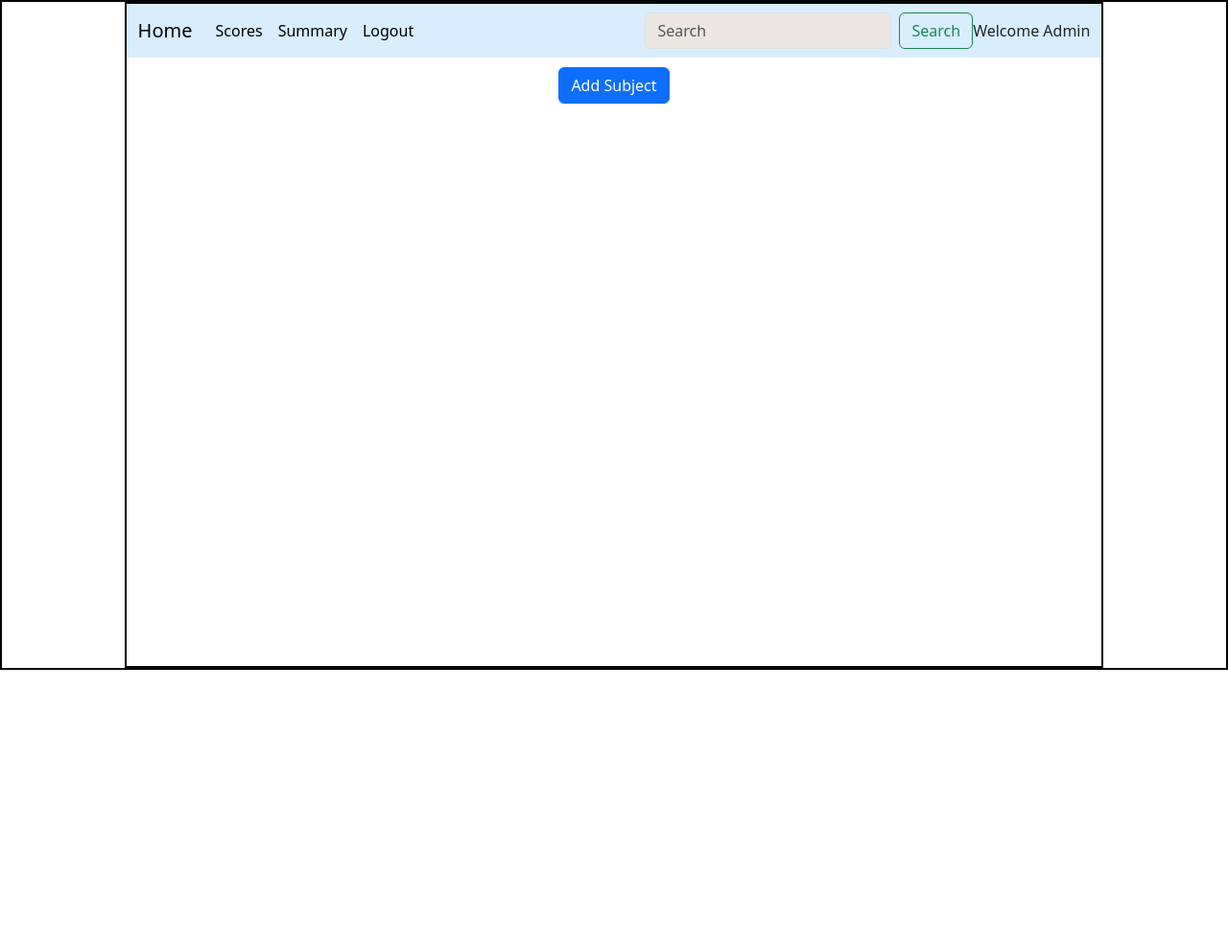
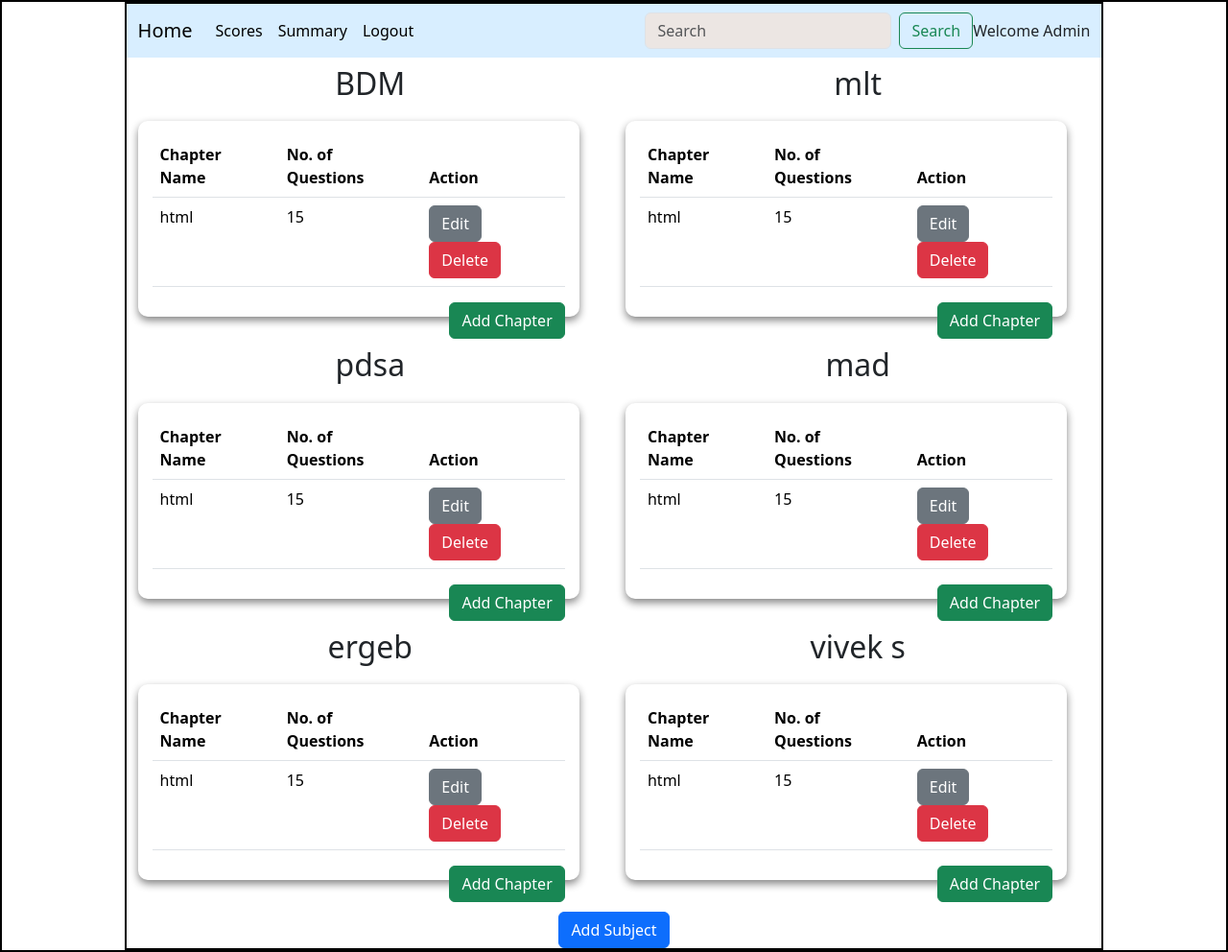
Before and after one commit to 23f2000790/Quiz-Master-MAD1-Project-Vivek, a Flask app: page /admin in a window 1280 px wide. Shown: the whole page at 96% size. Before the commit the page ends 698 px from the top, so only its background shows below. Run offline with Flask 3, Linux system fonts and the light colour scheme.

Commit message:
add subject

```diff
--- a/application/controllers.py
+++ b/application/controllers.py
@@ -1,4 +1,4 @@
-from flask import Flask, render_template, request, redirect
+from flask import Flask, render_template, request, redirect, url_for
 from flask import current_app as app
 from .models import *
 
@@ -67,29 +67,40 @@ def user_scores():
 
 @app.route('/admin',methods=['GET','POST'])
 def admin_dashboard():
-    return render_template('admin_dashboard.html')
+    subjects = Subject.query.all()
+    if subjects:
+        sub = [subj.name for subj in subjects]
+    else:
+        sub = []
+    return render_template('admin_dashboard.html',sub=sub)
 
-@app.route('/addsubject')
+@app.route('/admin/addsubject')
 def addsubject():
     return render_template('add_subject.html')
 
-@app.route('/addsubject2',methods=['GET','POST'])
+@app.route('/admin/addsubject2',methods=['GET','POST'])
 def add_subject():
-    if request.form.get('submit') == "Cancel":
-        return redirect('/admin')
-    name = request.form.get("name")
-    desc = request.form.get("dsc")
-    sub = Subject.query.filter_by(name=name).first()
-    if sub:
-        return "Subject Already Exists :("
-    else:
-        subject = Subject(name=name,description=desc)
-        try:
-            db.session.add(subject)
-            db.session.commit()  # Make sure to commit after adding
-        except Exception as e:
-            db.session.rollback()  # Rollback in case of error
-            print(f"Error: {e}")
-    subjects = Subject.query.all()
-    sub = [subj.name for subj in subjects]
-    return render_template('admin_dashboard.html',sub=sub)
+    if request.method == "POST":
+        if request.form.get('submit') == "Cancel":
+            subjects = Subject.query.all()
+            if subjects:
+                sub = [subj.name for subj in subjects]
+            else:
+                sub = []
+            return render_template('admin_dashboard.html', sub=sub)
+        elif request.form.get('submit') == "Add":
+            name = request.form.get("name")
+            desc = request.form.get("dsc")
+            sub = Subject.query.filter_by(name=name).first()
+            if not name:
+                return "Please give name to the Subject before Adding!"
+            if sub:
+                return "Subject Already Exists :("
+            else:
+                subject = Subject(name=name,description=desc)
+                db.session.add(subject)
+                db.session.commit()
+            subjects = Subject.query.all()
+            sub = [subj.name for subj in subjects]
+            return render_template('admin_dashboard.html',sub=sub)
+    return redirect('/admin')
--- a/static/style.css
+++ b/static/style.css
@@ -7,7 +7,8 @@
 #canvas {
     width: 80%;
     margin: auto;
-    height: 694px;
+    min-height: 694px;
+    position: relative;
 }
 #form-body {
     width: 396px;
@@ -45,5 +46,5 @@
     height: auto !important;
     border-radius: 10px;
     padding: 15px;
-    box-shadow: 0 4px 8px rgba(0, 0, 0, 0.5);
+    box-shadow: 0 4px 8px rgba(0, 0, 0, 0.477);
 }
--- a/templates/add_subject.html
+++ b/templates/add_subject.html
@@ -20,8 +20,8 @@
                         <input type="text" class="form-control" id="dsc" name="dsc">
                     </div>
                     <div class="text-center">
-                        <input type="submit" class="btn btn-primary" value="Add">
-                        <input type="submit" class="btn btn-danger" value="Cancel">
+                        <input type="submit" class="btn btn-primary" name="submit" value="Add">
+                        <input type="submit" class="btn btn-danger" name="submit" value="Cancel">
                     </div>
                 </form>
             </div>
--- a/templates/admin_dashboard.html
+++ b/templates/admin_dashboard.html
@@ -23,7 +23,7 @@
                         <a class="nav-link active" aria-current="page" href="#">Summary</a>
                       </li>
                       <li class="nav-item">
-                        <a class="nav-link active" aria-current="page" href="#">Logout</a>
+                        <a class="nav-link active" aria-current="page" href="/userlogin">Logout</a>
                       </li>
                     </ul>
                     <form class="d-flex" role="search">
@@ -36,6 +36,7 @@
               </nav>
 
               <div class="container">
+                {% if sub %}
                 <div class="row">
                   {% for name in sub %}
                   <div class="col-md-6">
@@ -58,24 +59,23 @@
                               <button type="button" class="btn btn-danger">Delete</button>
                             </td>
                           </tr>
-                          <tr>
-                            <td>css</td>
-                            <td>10</td>
-                            <td>
-                              <button type="button" class="btn btn-secondary">Edit</button>
-                              <button type="button" class="btn btn-danger">Delete</button>
-                            </td>
-                          </tr>
                         </tbody>
                       </table>
-                      <button type="button" class="btn btn-success float-end">+ Add chapter</button>
+                      <div class="text-center">
+                        <a href= '/addchapter' class="btn btn-success float-end">Add Chapter</a>
+                      </div>
                     </div>
                   </div>
                   {% endfor %}
                 </div>
+                {% else %}
+                  <div class="text-center">
+                    <p>No subjects available. Please add a new subject.</p>
+                  </div>
+                {% endif %}
               </div>
               <div class="text-center">
-                <a href="/addsubject" class="btn btn-primary" style="position: relative;; margin-top: 10px;">Add Subject</a>
+                <a href="/admin/addsubject" class="btn btn-primary" style="position: relative;; margin-top: 10px;">Add Subject</a>
               </div>
         </div>
     </div>
```
Also changed, not shown: instance/quizmasterdata.sqlite3, templates/add_chapter.html (added).
